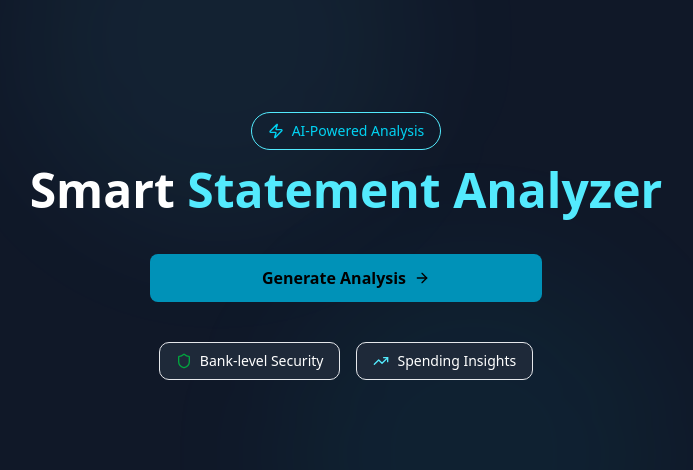
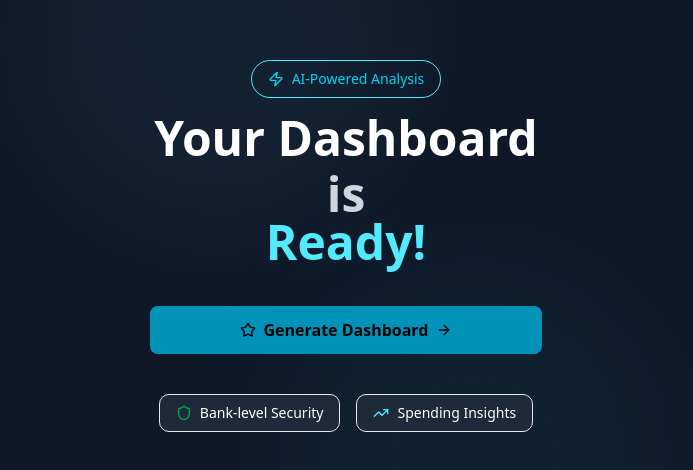
Before and after one commit to smundhra-svg/AI-financial-advisor, a React app in the folder frontend/: page /generate in a window 1280 px wide. Shown: the part 154-624 px from the top of the page, without its empty margins (294-987 px from the left). Built offline with nearby package versions, Linux system fonts and the light colour scheme; the HTML template or start-up script is replaced by a standard one.

Commit message:
Changed date system from backend

```diff
--- a/frontend/src/pages/generate.tsx
+++ b/frontend/src/pages/generate.tsx
@@ -1,5 +1,5 @@
 import React from 'react';
-import { ArrowRight, Shield, TrendingUp,Zap } from 'lucide-react';
+import { ArrowRight, Shield, Star, TrendingUp,Zap } from 'lucide-react';
 import { Button } from '@components/components/ui/button';
 import { useNavigate } from 'react-router';
 
@@ -19,15 +19,17 @@ const Generate = () => {
           </div>
 
           <h1 className="text-4xl md:text-5xl font-bold">
-            <span className="text-white">Smart </span>
-            <span className="text-gradient text-cyan-300">Statement Analyzer</span>
+            <span className="text-white">Your Dashboard</span>
+            <div className="text-gradient text-gray-300 mt-2">is</div>
+            <span className="text-gradient text-cyan-300">Ready!</span>
           </h1>
         </header>
         <div className='w-full h-auto mx-auto flex flex-wrap justify-center items-center'>
         <Button className='w-98 h-12 text-base font-semibold bg-cyan-600 hover:bg-cyan-300/90 text-black neon-glow hover:neon-glow transition-all duration-300 disabled:opacity-50 disabled:neon-glow-subtle-none
         '
         onClick={()=> navigate("/dashboard")}>
-            Generate Analysis <ArrowRight className='text-black h-auto w-10'/>
+          <Star className='hover:scale-105 transition-all'/>
+            Generate Dashboard <ArrowRight className='text-black h-auto w-10'/>
         </Button>
         </div>
         <div className="flex flex-wrap justify-center gap-4">
```
Also changed, not shown: 2 other files (tests, documents, lock files or other folders).
